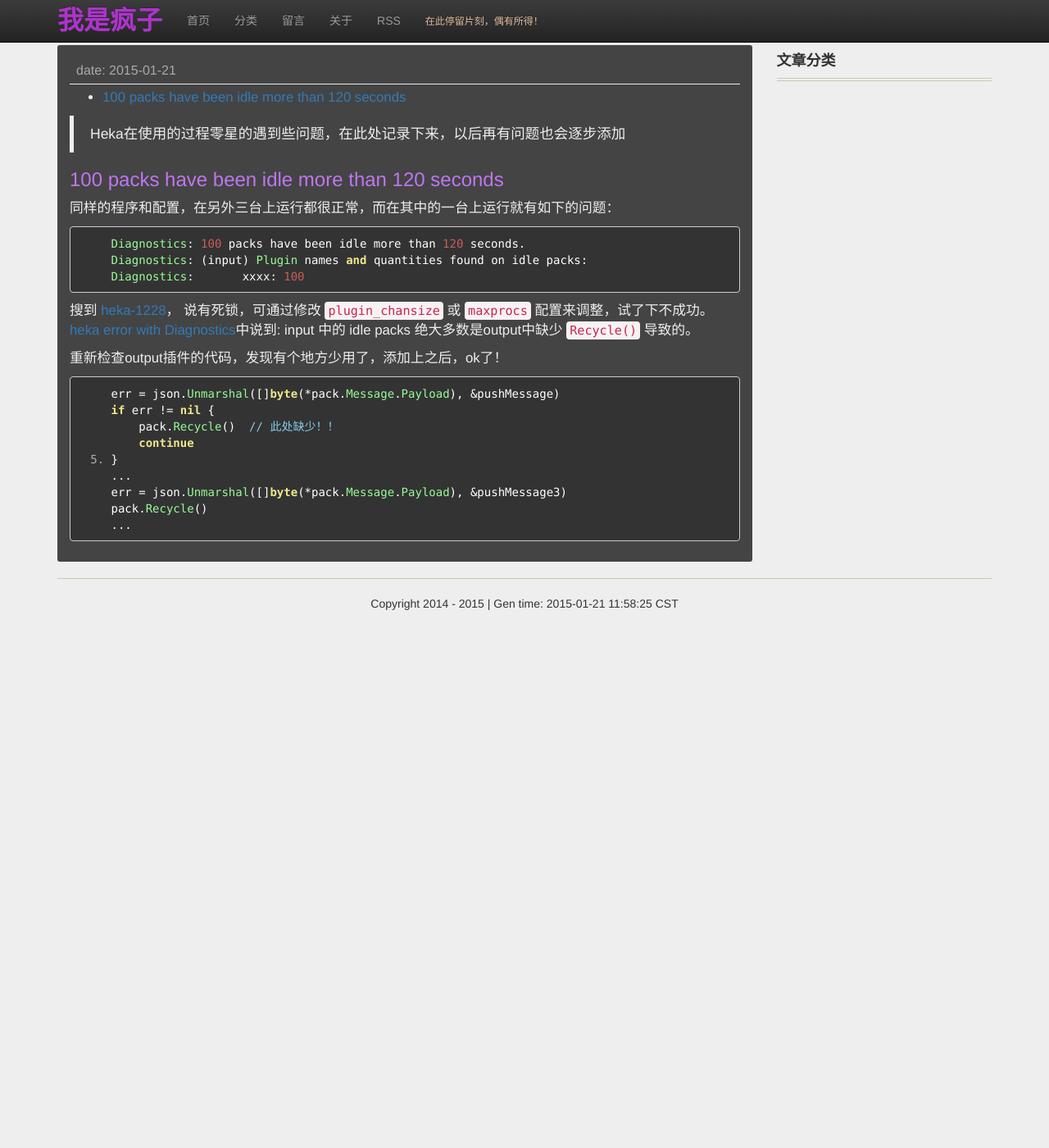
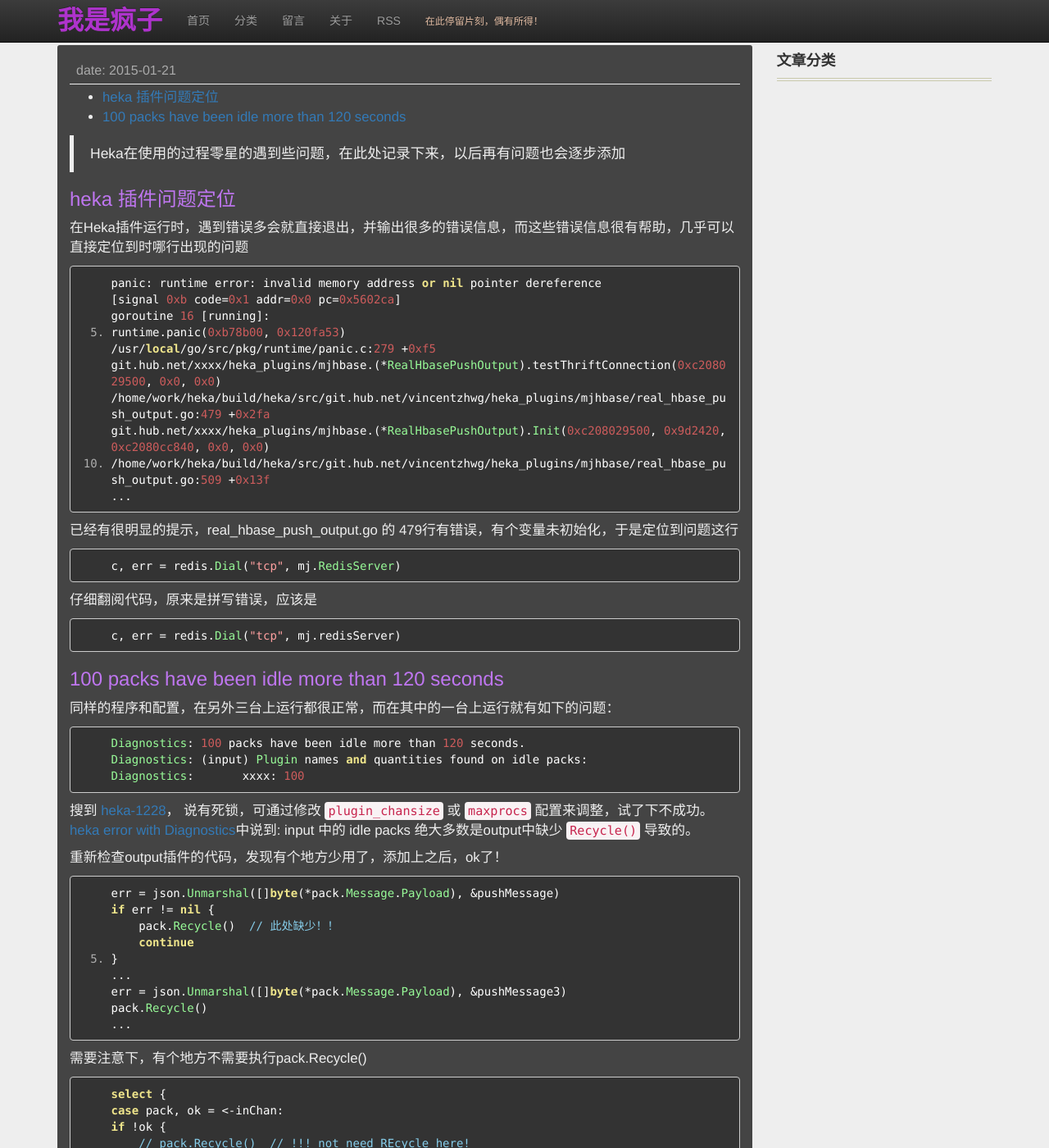
Before and after one commit to jgj1986/jgj1986.github.io, a Jekyll site: the page built from _posts/go/2015-01-08-Heka问题总结.md, in a window 1280 px wide and 1400 px high. Shown: the whole window at 82% size. Built offline with Jekyll 4.4.1, drawn with Linux system fonts in a browser that asks for light colours; nearby versions of some CDN libraries; comment, search, counter and statistics services are not loaded; some of the changed text lies outside the part shown.

Commit message:
add deal problem in heka plugin
Signed-off-by: guojun.jin <guojun.jin@mjyun.com>

```diff
--- a/_posts/go/2015-01-08-Heka问题总结.md
+++ b/_posts/go/2015-01-08-Heka问题总结.md
@@ -10,6 +10,32 @@ tags: go
 {:toc}
 
 > Heka在使用的过程零星的遇到些问题，在此处记录下来，以后再有问题也会逐步添加
+
+### heka 插件问题定位
+
+在Heka插件运行时，遇到错误多会就直接退出，并输出很多的错误信息，而这些错误信息很有帮助，几乎可以直接定位到时哪行出现的问题
+
+    panic: runtime error: invalid memory address or nil pointer dereference
+    [signal 0xb code=0x1 addr=0x0 pc=0x5602ca]
+
+    goroutine 16 [running]:
+    runtime.panic(0xb78b00, 0x120fa53)
+    /usr/local/go/src/pkg/runtime/panic.c:279 +0xf5
+    git.hub.net/xxxx/heka_plugins/mjhbase.(*RealHbasePushOutput).testThriftConnection(0xc208029500, 0x0, 0x0)
+    /home/work/heka/build/heka/src/git.hub.net/vincentzhwg/heka_plugins/mjhbase/real_hbase_push_output.go:479 +0x2fa
+    git.hub.net/xxxx/heka_plugins/mjhbase.(*RealHbasePushOutput).Init(0xc208029500, 0x9d2420, 0xc2080cc840, 0x0, 0x0)
+    /home/work/heka/build/heka/src/git.hub.net/vincentzhwg/heka_plugins/mjhbase/real_hbase_push_output.go:509 +0x13f
+    ...
+
+已经有很明显的提示，real_hbase_push_output.go 的 479行有错误，有个变量未初始化，于是定位到问题这行
+
+    c, err = redis.Dial("tcp", mj.RedisServer)
+
+仔细翻阅代码，原来是拼写错误，应该是
+
+    c, err = redis.Dial("tcp", mj.redisServer)
+
+
 
 ###100 packs have been idle more than 120 seconds
 
@@ -35,3 +61,30 @@ input 中的 idle packs 绝大多数是output中缺少 `Recycle()` 导致的。
     err = json.Unmarshal([]byte(*pack.Message.Payload), &pushMessage3)
     pack.Recycle()
     ...
+
+需要注意下，有个地方不需要执行pack.Recycle()
+
+    select {
+    case pack, ok = <-inChan:
+    if !ok {
+        // pack.Recycle()  // !!! not need REcycle here!
+        break
+    }
+
+
+补充
+最近也遇到一个类似的情景，停止的原因不是缺少 output 中一些地方少了 `pack.Recycle()`。
+仔细看日志，能看到 output 插件的进程已经停止了，原来是有这样的一个bug：
+
+    ok := true
+    for ok {
+        select {
+        case pack, ok = <-inChan:
+            if !ok {
+                break
+            }
+            ...
+            if appid, ok = appdict[id]; ok {
+            ...
+
+在循环里面有别的判断条件使用也使用了 `ok` 变量，结果可想而知，当里面 ok 为false了，到了for循环处就退出了。
```
